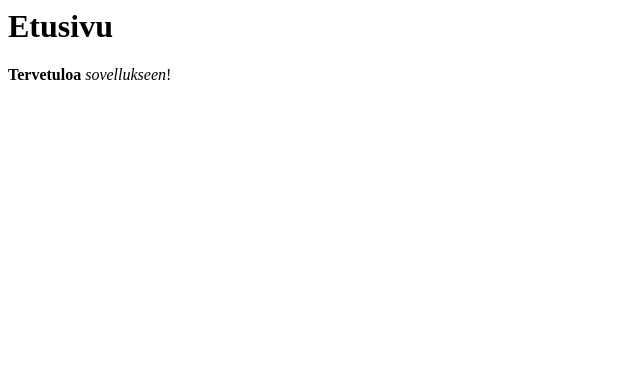
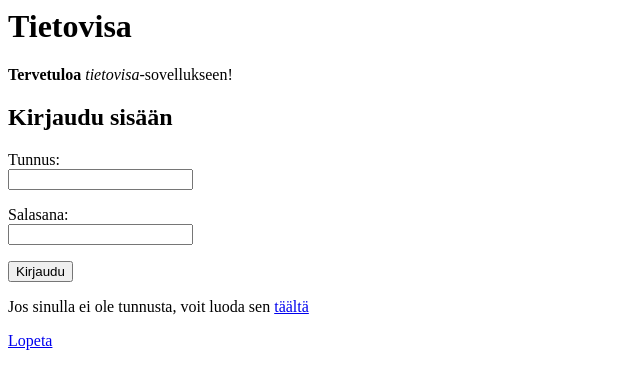
Before and after one commit to lohtanvi/tietovisasovellus, a Flask app: page / in a window 1280 px wide. Shown: the top 389 px of the page, without its empty margins (0-640 px from the left). Run offline with Flask 3, Linux system fonts and the light colour scheme.

Commit message:
User creation and templates for quiz attendee v1

```diff
--- a/app.py
+++ b/app.py
@@ -1,12 +1,39 @@
 from flask import Flask
-from flask import redirect, render_template
+from flask import redirect, render_template, session, request, abort
+from werkzeug.security import check_password_hash, generate_password_hash
 from flask_sqlalchemy import SQLAlchemy
+from sqlalchemy.sql import text
 from os import getenv
 
 app = Flask(__name__)
+app.secret_key = getenv("SECRET_KEY")
+
 app.config["SQLALCHEMY_DATABASE_URI"] = getenv("DATABASE_URL")
 db = SQLAlchemy(app)
 
 @app.route("/")
 def index():
     return render_template("index.html")
+
+@app.route("/end")
+def end():
+    return render_template("end.html")
+
+@app.route("/newuser")
+def newuser():
+    return render_template("newuser.html")
+
+@app.route("/create_user", methods=["POST"])
+def create_user():
+    name = request.form["name"]
+    password = request.form["password"]
+#        password2 = request.form["password2"]
+#       hash_value = generate_password_hash(password)
+    sql = text("INSERT INTO users (name, password) VALUES (:name, :password)")
+    db.session.execute(sql, {"name":name,"password":password})
+    db.session.commit()
+    return redirect("/")
+
+@app.route("/quiz", methods=["POST"])
+def quiz():
+    return render_template("quiz.html", name=request.form["name"])
--- /dev/null
+++ b/templates/end.html
@@ -0,0 +1,3 @@
+<h2>Lopetus<h2>
+<p>
+Kiitos osallistumista. Voit sulkea sivun.
--- a/templates/index.html
+++ b/templates/index.html
@@ -1,3 +1,16 @@
-<title>Etusivu</title>
-<h1>Etusivu</h1>
-<b>Tervetuloa</b> <i>sovellukseen</i>!
+<title>Tietovisa</title>
+<h1>Tietovisa</h1>
+<b>Tervetuloa</b> <i> tietovisa-</i>sovellukseen!
+
+<h2>Kirjaudu sisään</h2>
+
+<form action="/quiz" method="POST">
+Tunnus: <br><input type="text" name="name">
+<p>
+Salasana: <br><input type="text" name="password">
+<p>
+<input type="submit" value="Kirjaudu">
+</form>
+Jos sinulla ei ole tunnusta, voit luoda sen <a href="/newuser">täältä</a>
+<p>
+<a href="/end">Lopeta</a>
```
Also changed, not shown: templates/newuser.html (added, +20 -0 lines), templates/quiz.html (added, +15 -0 lines).
